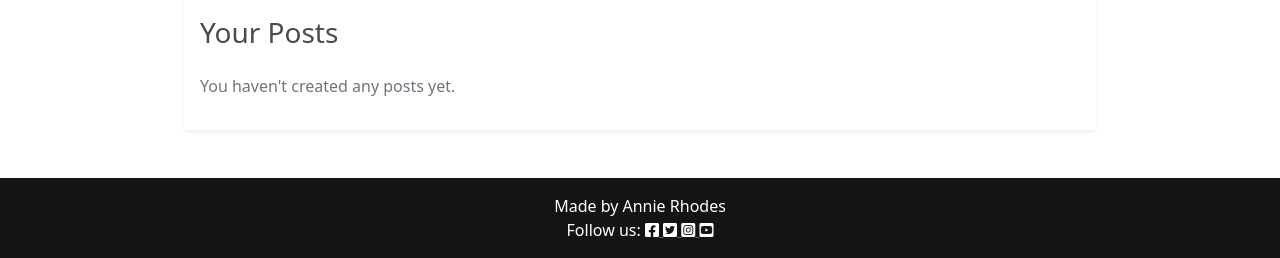
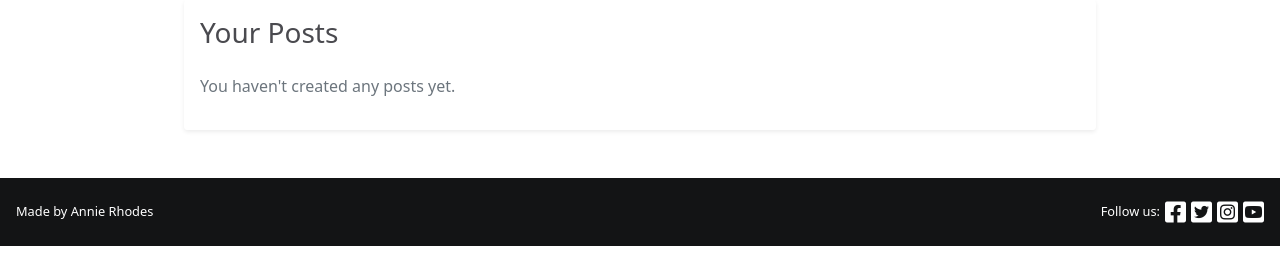
Before and after one commit to AnnieRho7/mindful-vibes, a Django app: page /user_profile/profile/ in a window 1280 px wide. Shown: the part 1081-1339 px from the top of the page. Run offline with Django 5.2, Linux system fonts and the light colour scheme; the visitor is signed in with stand-in values (Sample User, id 1); data comes from the database, SQL or seed files in the repository; data that the repository does not hold is empty; some libraries are stand-ins or nearby versions.

Commit message:
fixed navabr toggle bug- removed extra javascript link

```diff
--- a/blog/views.py
+++ b/blog/views.py
@@ -216,10 +216,11 @@ def delete_post(request, post_id):
 
     if request.method == 'POST':
         post.delete()
+        messages.success(request, 'Your post has been deleted successfully.')
         return redirect(
             reverse(
-                'view_user_profile',
-                kwargs={'username': request.user.username}
+                'user_profile',  # Make sure this matches your URL configuration
+                kwargs={'username': request.user.username}  # Ensure this username is correct
             )
         )
 
--- a/static/css/style.css
+++ b/static/css/style.css
@@ -527,10 +527,9 @@ body {
 .alert {
     margin: 0;
     padding: 1rem;
-    background-color: #E84610;
-    color: #ffffff;
     opacity: 0;
     transition: opacity 0.5s ease-in-out;
+    background-color: #f7d674;
 }
 
 .alert-banner.show .alert {
@@ -548,14 +547,34 @@ body {
 .alert .btn-close:hover {
     opacity: 1;
 }
-/* Spacer to push content below the banner */
+
 .spacer {
     height: 30px;
 }
 
 /* Footer */
 .footer {
-    /* background: radial-gradient(circle, #FF6F61, #FFC107); */
     background-color: #131415;
-    padding: 20px 0;
+    padding: 10px 0;
+    display: flex;
+    justify-content: space-between;
+    align-items: center;
+    flex-wrap: wrap;
 }
+
+.footer p {
+    margin: 0;
+    font-size: 0.8rem;
+    padding-left: 1rem;
+}
+
+.social-links {
+    display: flex;
+    align-items: center;
+    padding-right: 1rem;
+}
+
+.social-icon {
+    margin-left: 5px;
+    font-size: 1.5rem;
+}
--- a/templates/base.html
+++ b/templates/base.html
@@ -117,12 +117,13 @@
 
     <!-- Footer -->
     <footer class="footer mt-auto py-3">
-        <p class="m-0 text-center text-white">
+        <p class="text-white text-center">
             {% block copyright %}
             Made by Annie Rhodes
             {% endblock copyright %}
         </p>
-        <p class="m-0 text-center text-white">Follow us:
+        <div class="social-links" style="margin-left: auto;">
+            <p class="m-0 text-white">Follow us:</p>
             <a href="https://facebook.com" target="_blank" class="social-icon">
                 <i class="fab fa-facebook-square" style="color: white;"></i>
             </a>
@@ -135,14 +136,8 @@
             <a href="https://youtube.com" target="_blank" class="social-icon">
                 <i class="fab fa-youtube-square" style="color: white;"></i>
             </a>
-        </p>
+        </div>
     </footer>
-
-
-
-    <script src="https://cdn.jsdelivr.net/npm/bootstrap@5.0.1/dist/js/bootstrap.bundle.min.js"
-        integrity="sha384-gtEjrD/SeCtmISkJkNUaaKMoLD0//ElJ19smozuHV6z3Iehds+3Ulb9Bn9Plx0x4" crossorigin="anonymous">
-        </script>
 
     <script>
         // Automatically hide the alert after 5 seconds
@@ -165,19 +160,6 @@
             }
         });
     </script>
-    <script>document.addEventListener('DOMContentLoaded', function () {
-            const toggleButton = document.getElementById('toggleTheme');
-            const currentTheme = localStorage.getItem('theme') || 'light';
-
-            document.body.classList.add(currentTheme + '-mode');
-
-            toggleButton.addEventListener('click', function () {
-                let newTheme = document.body.classList.contains('light-mode') ? 'dark' : 'light';
-                document.body.classList.remove('light-mode', 'dark-mode');
-                document.body.classList.add(newTheme + '-mode');
-                localStorage.setItem('theme', newTheme);
-            });
-        });</script>
 
     <script src="https://cdn.jsdelivr.net/npm/bootstrap@5.1.3/dist/js/bootstrap.bundle.min.js"></script>
 
--- a/user_profile/templates/user_profile/user_profile.html
+++ b/user_profile/templates/user_profile/user_profile.html
@@ -51,6 +51,20 @@
                             <a class="btn btn-warning" href="{% url 'account_reset_password' %}">Reset Password</a>
                         </div>
                     </form>
+                    {% if user_form.errors %}
+                    <div class="alert alert-danger">
+                        <ul>
+                            {% for field in user_form %}
+                            {% for error in field.errors %}
+                            <li>{{ field.label }}: {{ error }}</li>
+                            {% endfor %}
+                            {% endfor %}
+                            {% for error in user_form.non_field_errors %}
+                            <li>{{ error }}</li>
+                            {% endfor %}
+                        </ul>
+                    </div>
+                    {% endif %}
                 </div>
             </div>
 
```
Also changed, not shown: README.md.
